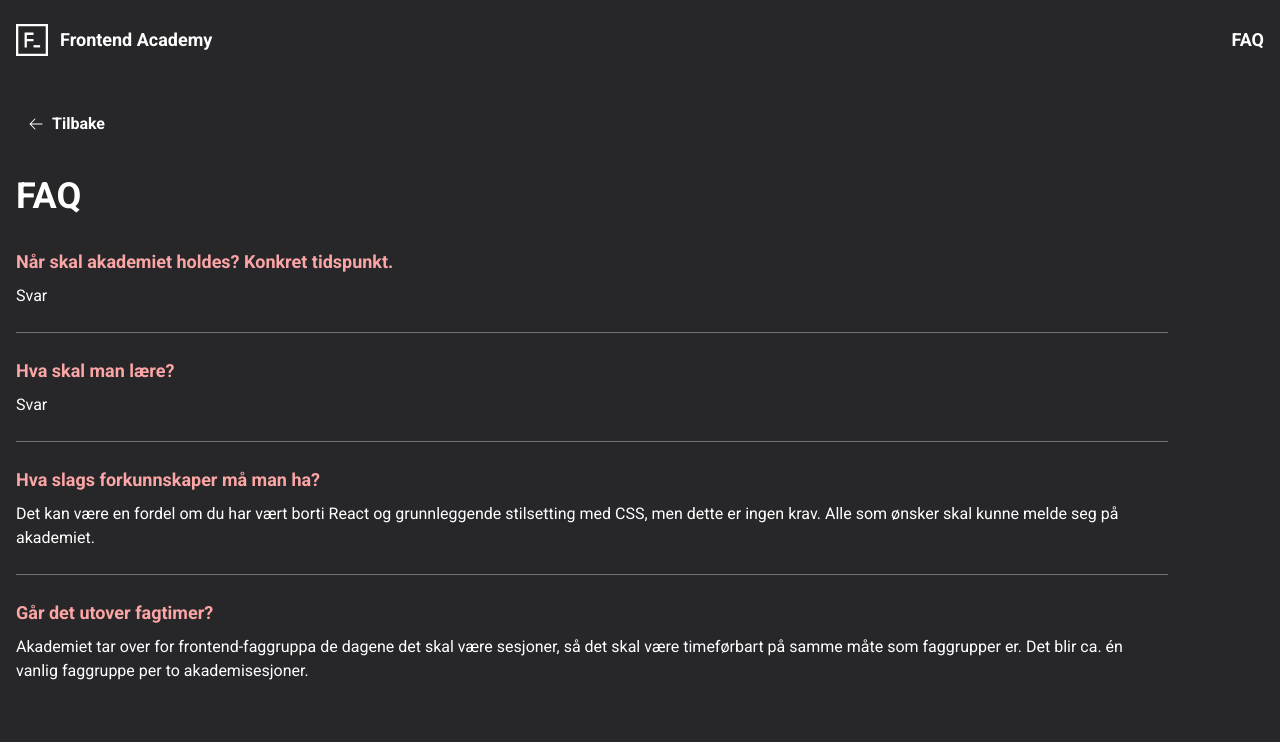
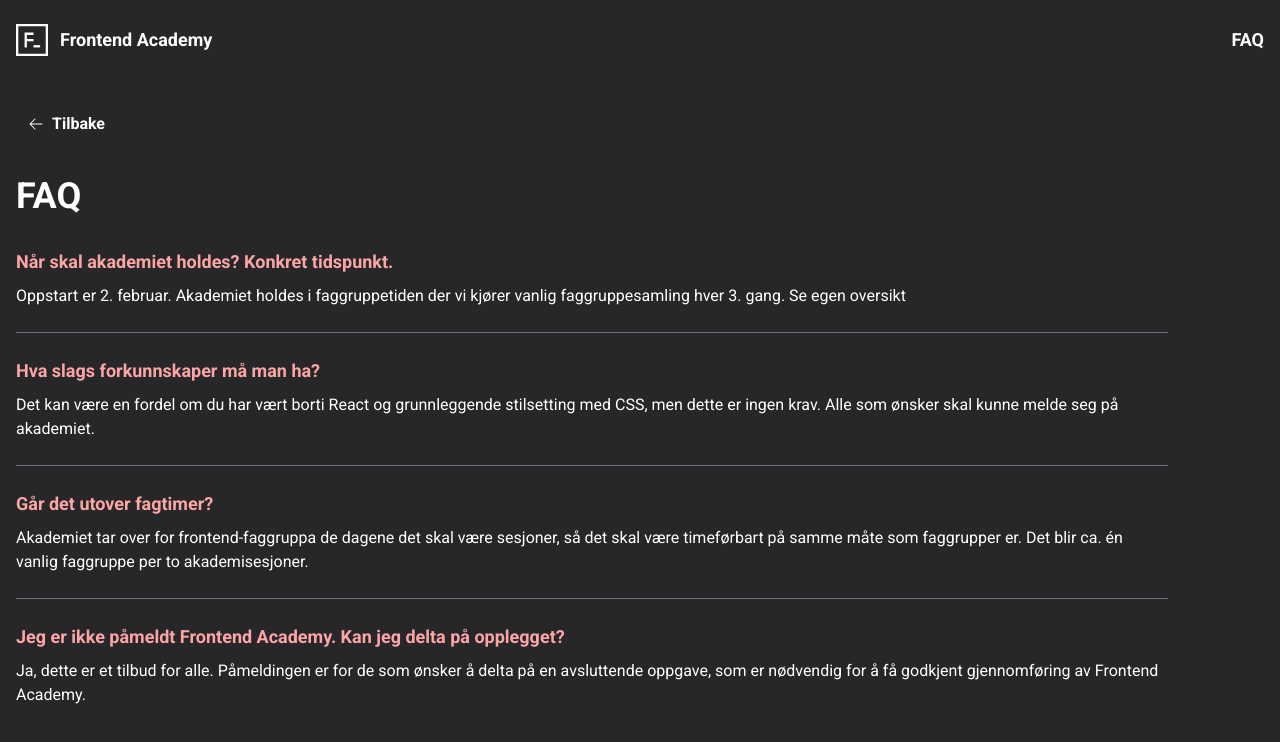
Before and after one commit to fortedigital/frontend-academy, a Next.js app: page /faq in a window 1280 px wide. Shown: the top 742 px of the page. Built offline with nearby package versions, Linux system fonts and the light colour scheme.

Commit message:
Update FAQ

```diff
--- a/pages/faq.tsx
+++ b/pages/faq.tsx
@@ -11,11 +11,8 @@ type QA = {
 const questionsAndAnswers: QA[] = [
   {
     question: "Når skal akademiet holdes? Konkret tidspunkt.",
-    answer: "Svar",
-  },
-  {
-    question: "Hva skal man lære?",
-    answer: "Svar",
+    answer:
+      "Oppstart er 2. februar. Akademiet holdes i faggruppetiden der vi kjører vanlig faggruppesamling hver 3. gang. Se egen oversikt",
   },
   {
     question: "Hva slags forkunnskaper må man ha?",
@@ -26,6 +23,12 @@ const questionsAndAnswers: QA[] = [
     question: "Går det utover fagtimer?",
     answer:
       "Akademiet tar over for frontend-faggruppa de dagene det skal være sesjoner, så det skal være timeførbart på samme måte som faggrupper er. Det blir ca. én vanlig faggruppe per to akademisesjoner.",
+  },
+  {
+    question:
+      "Jeg er ikke påmeldt Frontend Academy. Kan jeg delta på opplegget?",
+    answer:
+      "Ja, dette er et tilbud for alle. Påmeldingen er for de som ønsker å delta på en avsluttende oppgave, som er nødvendig for å få godkjent gjennomføring av Frontend Academy.",
   },
 ];
 
```
